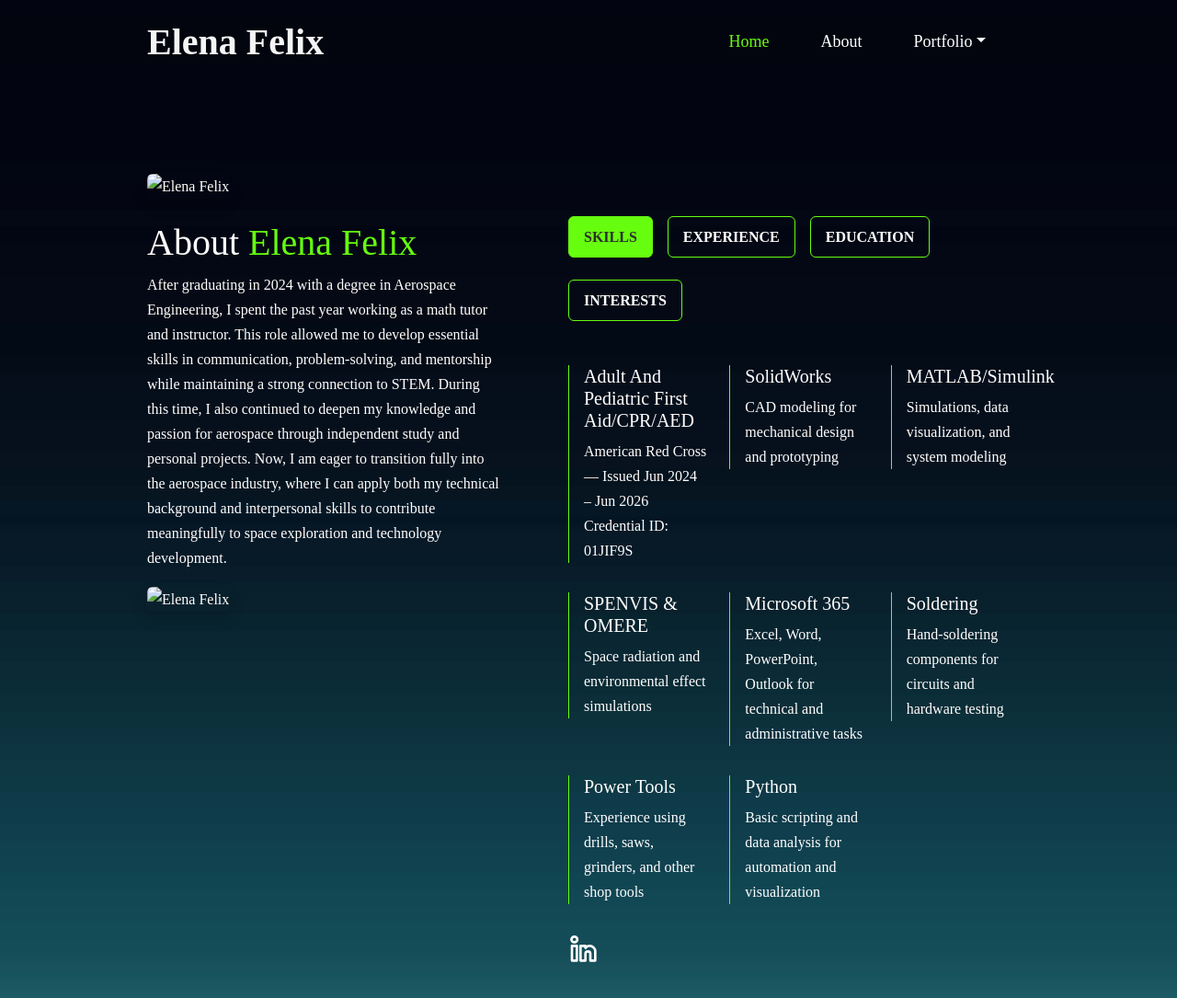
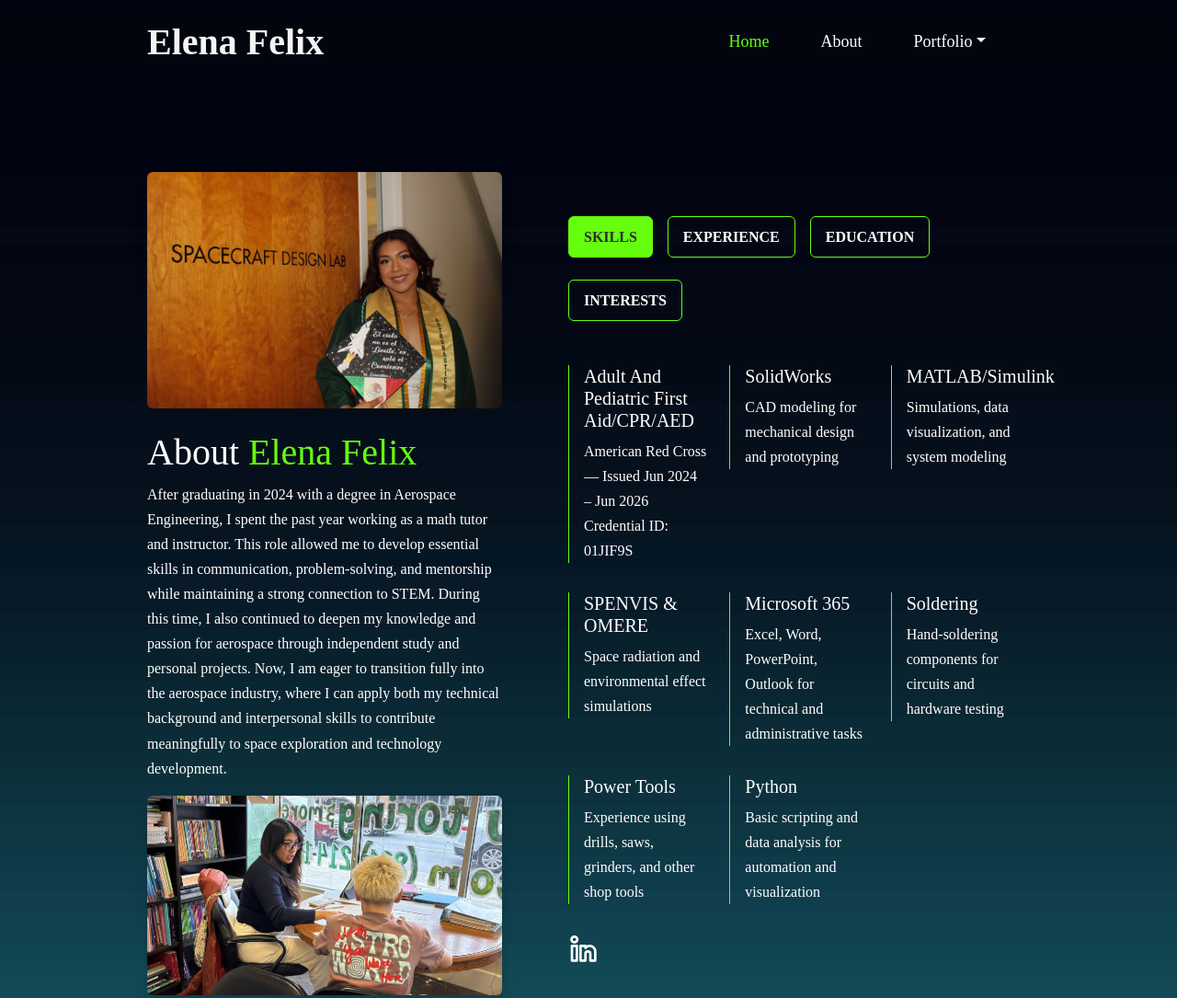
Before and after one commit to elenafelix/elenafelix.github.io, a plain HTML site: page about.html in a window 1280 px wide. Shown: the top 1085 px of the page at 92% size. Drawn offline with nearby package versions, Linux system fonts and the light colour scheme.

Commit message:
Update about.html

```diff
--- a/about.html
+++ b/about.html
@@ -98,7 +98,7 @@
       <div class="row">
         <div class="col-lg-5">
           <div class="mb-4" data-aos="fade-up" data-aos-duration="1000">
-            <img src="Eimages/Grad_pic1.jpg" alt="Elena Felix" class="img-fluid rounded shadow" />
+            <img src="Images/Grad_pic1.jpg" alt="Elena Felix" class="img-fluid rounded shadow" />
           </div>
           <h3 class="banner-size fw-medium display-6" data-aos="fade-up" data-aos-duration="1200">
             About <span class="text-primary" style="color: whitesmoke;"> Elena Felix </span>
@@ -112,7 +112,7 @@
 
                   <!-- Add your second image here -->
         <div class="mb-4" data-aos="fade-up" data-aos-duration="1000"> <!-- Optional: Add animation attributes -->
-          <img src="Eimages/gio_teach.jpg" alt="Elena Felix" class="img-fluid rounded shadow" /> <!-- Replace "path/to/your/second/image.jpg" with the actual path to your image file -->
+          <img src="Images/gio_teach.jpg" alt="Elena Felix" class="img-fluid rounded shadow" /> <!-- Replace "path/to/your/second/image.jpg" with the actual path to your image file -->
         </div>
 
         </div>
```
